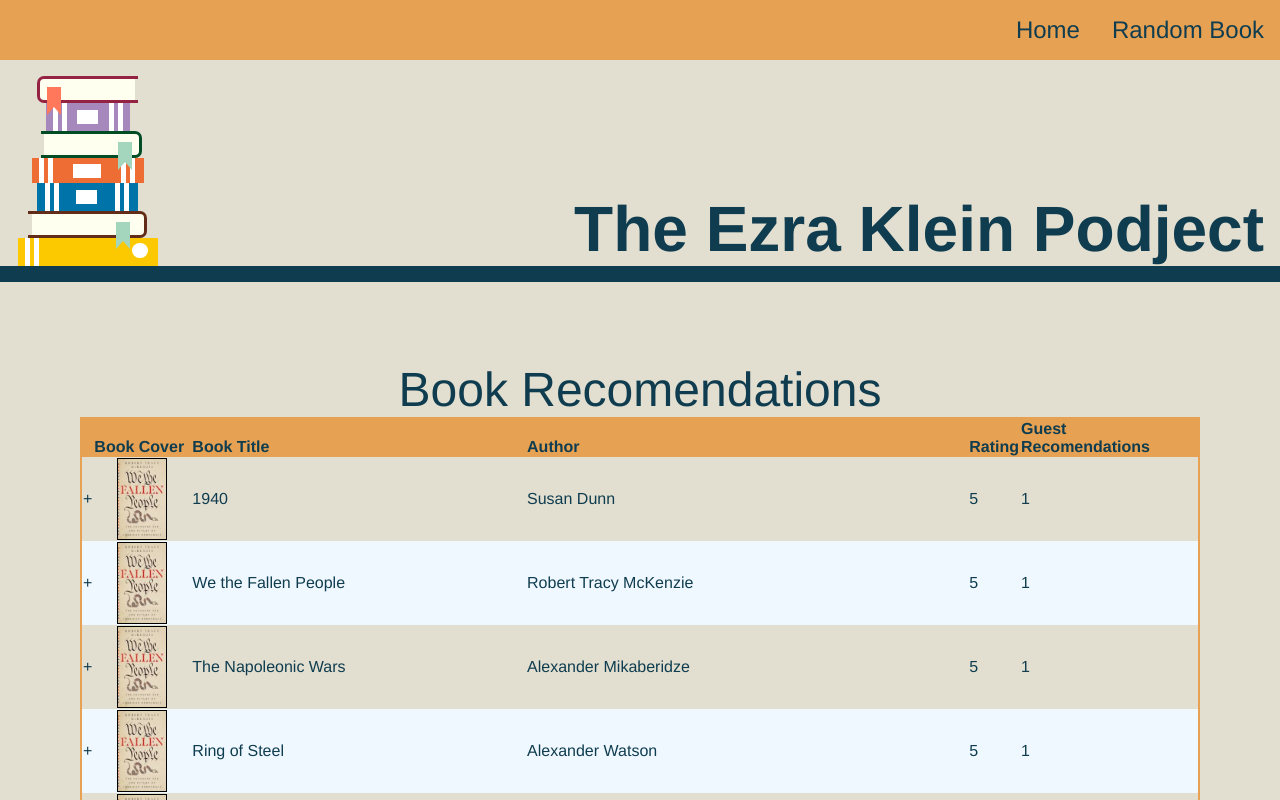
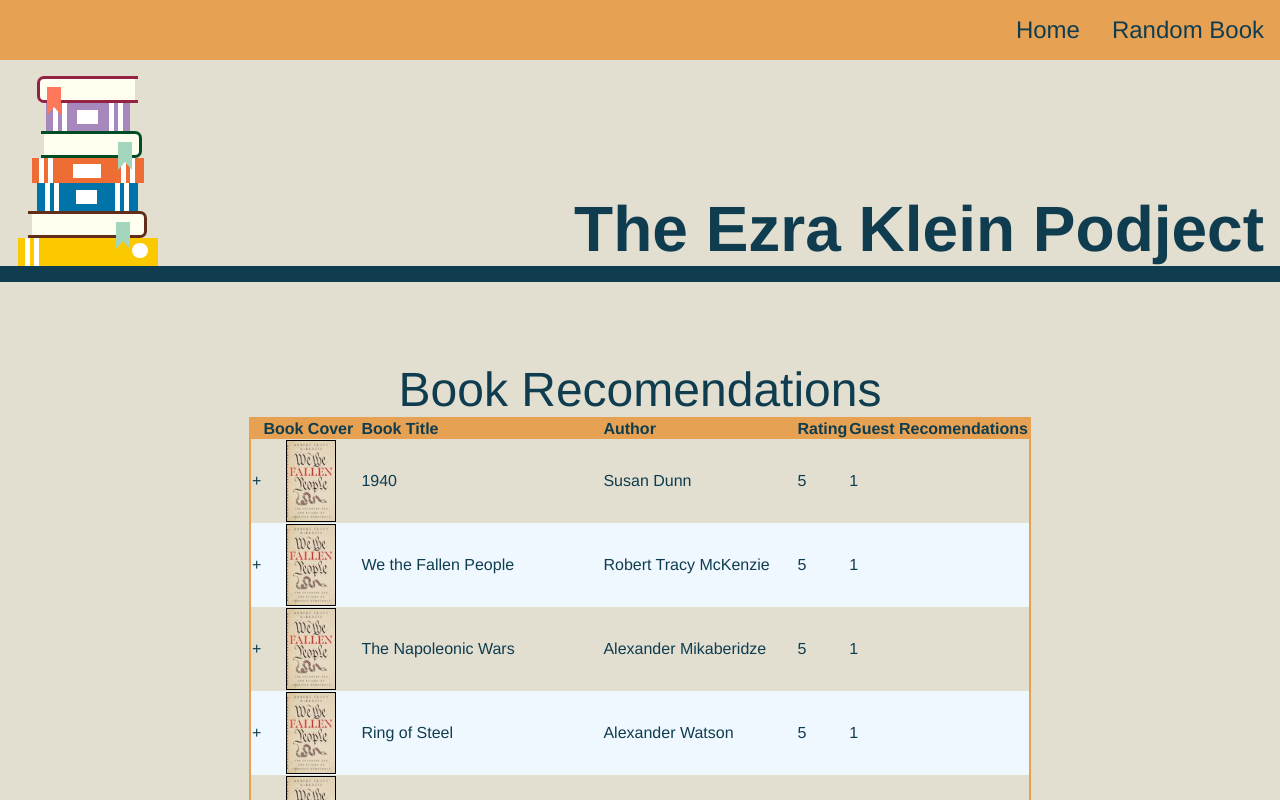
Before and after one commit to piacib/the_ezra_klein_podject, a React (Vite) app in the folder my-klein-fe/: page / in a window 1280 px wide. Shown: the top 800 px of the page. Built offline with nearby package versions, Linux system fonts and the light colour scheme.

Commit message:
added media qs  and removed unused code

```diff
--- a/my-klein-fe/src/components/Table/Table.styles.ts
+++ b/my-klein-fe/src/components/Table/Table.styles.ts
@@ -1,5 +1,5 @@
 import styled, { css } from "styled-components";
-import { devices } from "../../styles/devices";
+import { devices, sizesRem } from "../../styles/devices";
 
 export const TableElement = styled.table`
   margin-top: ${(props) => props.theme.spacing.l};
@@ -36,8 +36,6 @@
   transition: max-height 0.3s, padding 0.3s;
 `;
 export const HiddenRow = styled.tr<Props>`
-  /* display: none; */
-  /* background-color: green; */
   max-height: 0;
   overflow-y: hidden;
   transition: height 0.6s;
@@ -88,14 +86,17 @@
   text-align: start;
   width: fit-content;
 `;
-export const AuthorCell = styled(TableCell)``;
-export const BookTitleCell = styled(TableCell)``;
+export const AuthorCell = styled(TableCell)`
+  @media ${devices.tablet} {
+    max-width: 12rem;
+  }
+`;
+export const BookTitleCell = styled(TableCell)`
+  max-width: 15rem;
+`;
 export const EpisodeContainer = styled.div`
   display: flex;
   flex-direction: row;
-  span {
-    /* padding: 0; */
-  }
 `;
 export const EpisodeDateSpan = styled.span`
   display: block;
@@ -105,7 +106,6 @@
 export const EpisodeTitleSpan = styled.span``;
 
 export const BookCover = styled.img`
-  /* width: 2rem; */
   height: 5rem;
   aspect-ratio: 0.6;
   margin: 0 auto;
@@ -121,8 +121,8 @@
 export const GuestRecomendations = styled(TableCol)``;
 export const GuestRecCell = styled(TableCell)``;
 
-const smallScreenTableDisplayMedia = css`
-  @media all and (max-width: 57em) {
+const tabletAndBelowTableDisplayMediaQ = css`
+  @media all and (max-width: ${sizesRem.tablet}) {
     ${TableElement} {
       display: block;
       padding: 0;
@@ -137,8 +137,8 @@
     }
     ${TableCaption} {
       font-style: normal;
-      background-color: rgba(0, 0, 0, 0.35);
-      color: #fff;
+      background-color: ${(props) => props.theme.colors.ezraYellow};
+      color: ${(props) => props.theme.colors.accent};
       font-weight: bold;
     }
     ${TableRow} {
@@ -161,11 +161,18 @@
         grid-column: 2;
         grid-row: 1/-1;
       }
-      ${BookTitleCell}::before {
-        content: "Title: ";
+      ${BookTitleCell} {
+        max-width: fit-content;
+
+        ::before {
+          content: "Title: ";
+        }
       }
-      ${AuthorCell}::before {
-        content: "Author: ";
+      ${AuthorCell} {
+        max-width: fit-content;
+        ::before {
+          content: "Author: ";
+        }
       }
       ${RatingCell}::before {
         content: "Rating: ";
@@ -192,5 +199,5 @@
 `;
 export const TableContainer = styled.div`
   margin: 0 ${(props) => props.theme.spacing.s};
-  ${smallScreenTableDisplayMedia}
+  ${tabletAndBelowTableDisplayMediaQ}
 `;
```
